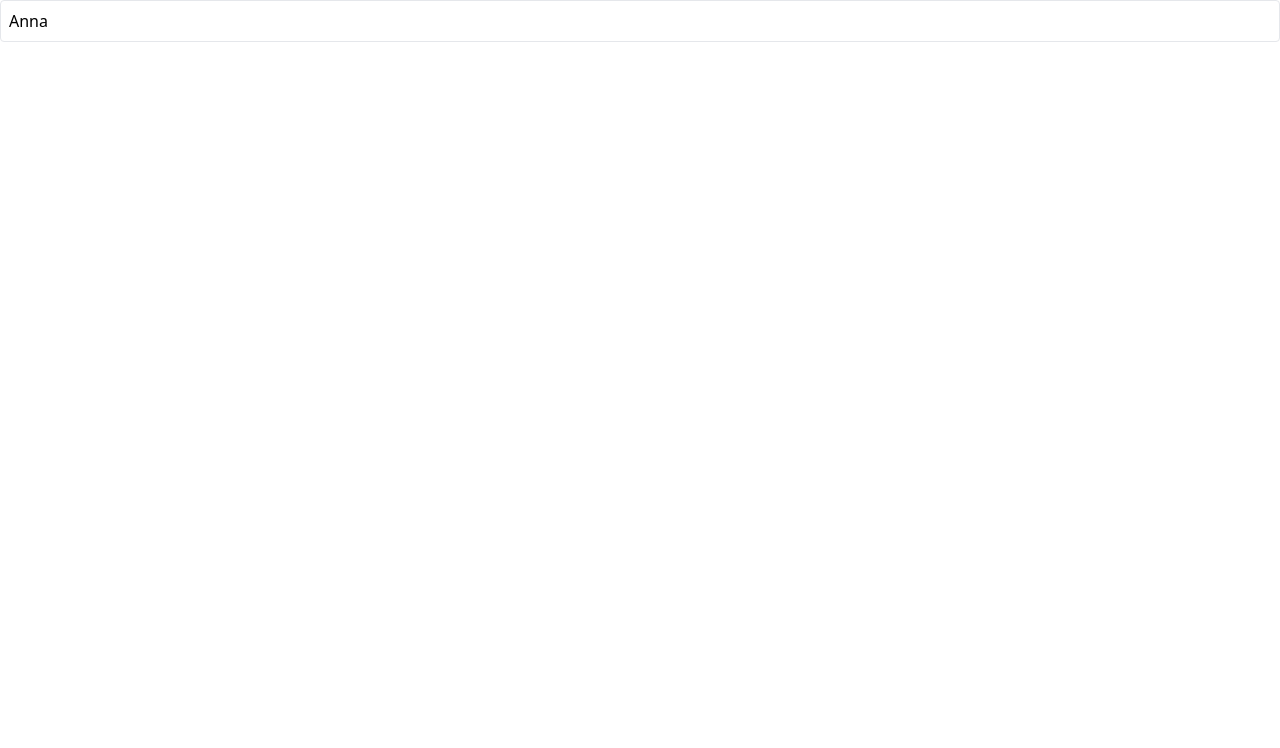
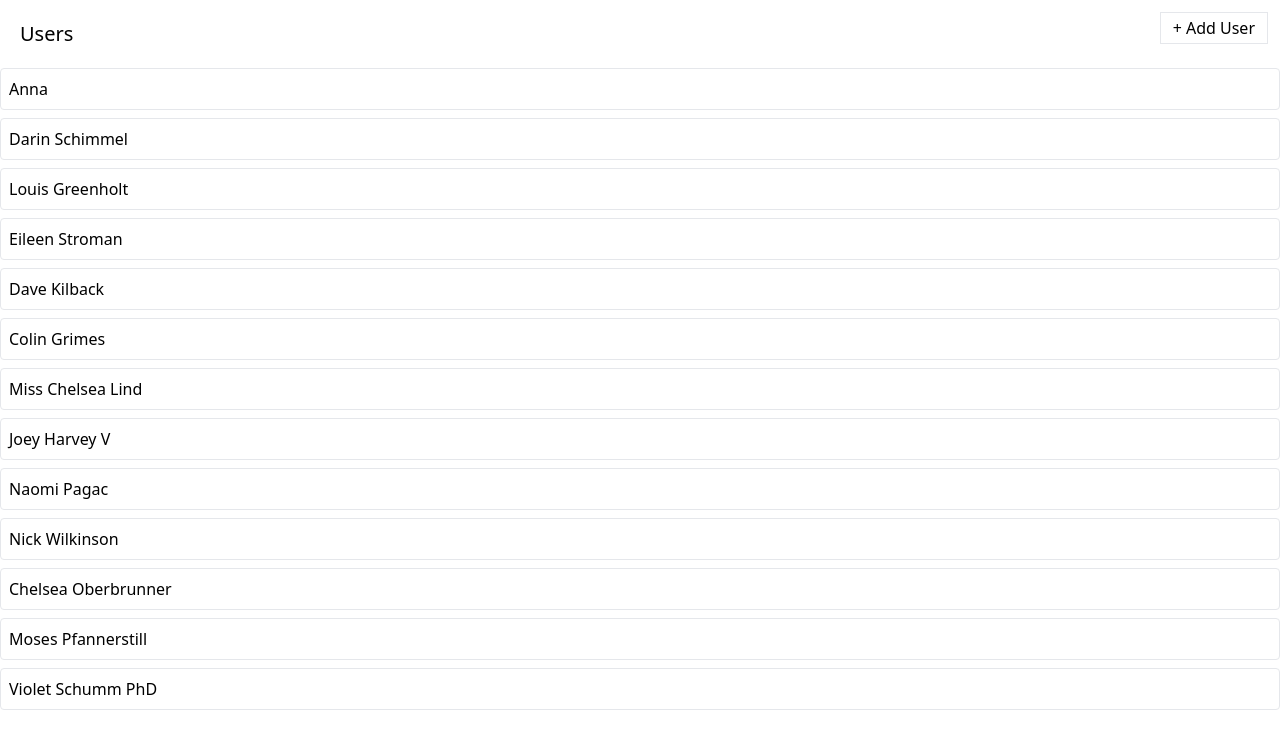
Before and after one commit to klaudiak98/media-redux-course, a React (Create React App) app: page / in a window 1280 px wide. Shown: the top 748 px of the page. Built offline with nearby package versions, Linux system fonts and the light colour scheme; data requests are answered from the project's data file.

Commit message:
Implement adding a new user to the list

```diff
--- a/db.json
+++ b/db.json
@@ -1,7 +1,58 @@
 {
-    "users": [
-        { "id": 1, "name": "Anna" }
-    ],
-    "albums": [],
-    "photos": []
+  "users": [
+    {
+      "id": 1,
+      "name": "Anna"
+    },
+    {
+      "name": "Darin Schimmel",
+      "id": 2
+    },
+    {
+      "name": "Louis Greenholt",
+      "id": 3
+    },
+    {
+      "name": "Eileen Stroman",
+      "id": 4
+    },
+    {
+      "name": "Dave Kilback",
+      "id": 5
+    },
+    {
+      "name": "Colin Grimes",
+      "id": 6
+    },
+    {
+      "name": "Miss Chelsea Lind",
+      "id": 7
+    },
+    {
+      "name": "Joey Harvey V",
+      "id": 8
+    },
+    {
+      "name": "Naomi Pagac",
+      "id": 9
+    },
+    {
+      "name": "Nick Wilkinson",
+      "id": 10
+    },
+    {
+      "name": "Chelsea Oberbrunner",
+      "id": 11
+    },
+    {
+      "name": "Moses Pfannerstill",
+      "id": 12
+    },
+    {
+      "name": "Violet Schumm PhD",
+      "id": 13
+    }
+  ],
+  "albums": [],
+  "photos": []
 }
--- a/src/components/Button.js
+++ b/src/components/Button.js
@@ -1,4 +1,5 @@
 import className from 'classnames';
+import { GoSync } from 'react-icons/go'
 
 const Button = ({
   children,
@@ -9,12 +10,14 @@ const Button = ({
   danger,
   outline,
   rounded,
+  loading,
   ...rest
 }) => {
   const classes = className(
     rest.className,
-    'flex items-center px-3 py-1.5 border',
+    'flex items-center px-3 py-1.5 border h-8',
     {
+      'opacity-80': loading,
       'border-blue-500 bg-blue-500 text-white': primary,
       'border-gray-900 bg-gray-900 text-white': secondary,
       'border-green-500 bg-green-500 text-white': success,
@@ -31,8 +34,8 @@ const Button = ({
   );
 
   return (
-    <button {...rest} className={classes}>
-      {children}
+    <button {...rest} disabled={loading} className={classes}>
+      {loading ? <GoSync className="animate-spin"/> : children}
     </button>
   );
 }
--- a/src/components/UsersList.js
+++ b/src/components/UsersList.js
@@ -1,23 +1,31 @@
 import { useEffect } from "react"
-import { useDispatch, useSelector } from "react-redux"
-import { fetchUsers } from '../store'
+import { useSelector } from "react-redux"
+import { fetchUsers, addUser } from '../store'
+import Button from './Button'
 import Skeleton from "./Skeleton"
+import { useThunk } from "../hooks/useThunk"
 
 const UsersList = () => {
-  const dispatch = useDispatch()
-  const { isLoading, data, error } = useSelector((state) => (
+  const [doFetchUsers, isLoadingUsers, loadingUsersError] = useThunk(fetchUsers)
+  const [doCreateUser, isCreatingUser, creatingUserError] = useThunk(addUser)
+
+  const { data } = useSelector((state) => (
     state.users
   ))
 
   useEffect(()=>{
-    dispatch(fetchUsers())
+    doFetchUsers()
   },[])
 
-  if (isLoading) {
+  const handleUserAdd = () => {
+    doCreateUser()
+  }
+
+  if (isLoadingUsers) {
     return <Skeleton times={5} className="h-10 w-full"/>
   }
 
-  if (error) {
+  if (loadingUsersError) {
     return <div>Error fetching data...</div>
   }
 
@@ -30,7 +38,14 @@ const UsersList = () => {
   ))
 
   return (
-    <div>{renderedUsers}</div>
+    <div>
+      <div className="flex flex-row justify-between m-3">
+        <h1 className="m-2 text-xl">Users</h1>
+        <Button loading={isCreatingUser} onClick={handleUserAdd}>+ Add User</Button>
+        {creatingUserError && 'Error creating user...'}
+      </div>
+      {renderedUsers}
+    </div>
   )
 }
 
--- /dev/null
+++ b/src/hooks/useThunk.js
@@ -0,0 +1,18 @@
+import { useState, useCallback } from "react"
+import { useDispatch } from "react-redux"
+
+export const useThunk = (thunk) => {
+  const [isLoading, setIsLoading] = useState(false)
+  const [error, setError] = useState(null)
+  const dispatch = useDispatch()
+
+  const runThunk = useCallback((arg) => {
+      setIsLoading(true)
+      dispatch(thunk(arg))
+        .unwrap()
+        .catch(err => setError(err))
+        .finally(() => setIsLoading(false))
+  }, [dispatch, thunk])
+
+  return [runThunk, isLoading, error]
+}
--- a/src/store/index.js
+++ b/src/store/index.js
@@ -8,3 +8,4 @@ export const store = configureStore({
 })
 
 export * from './thunks/fetchUsers'
+export * from './thunks/addUser'
--- a/src/store/slices/usersSlice.js
+++ b/src/store/slices/usersSlice.js
@@ -1,5 +1,6 @@
 import { createSlice } from '@reduxjs/toolkit'
 import { fetchUsers } from '../thunks/fetchUsers'
+import { addUser } from '../thunks/addUser'
 
 const usersSlice = createSlice({
     name: 'users',
@@ -20,6 +21,17 @@ const usersSlice = createSlice({
             state.isLoading = false
             state.error = action.error
         })
+        builder.addCase(addUser.pending, (state, action) => {
+            state.isLoading = true
+        })
+        builder.addCase(addUser.fulfilled, (state, action) => {
+            state.isLoading = false
+            state.data.push(action.payload)
+        })
+        builder.addCase(addUser.rejected, (state, action) => {
+            state.isLoading = false
+            state.error = action.error
+        })
     }
 })
 
--- /dev/null
+++ b/src/store/thunks/addUser.js
@@ -0,0 +1,13 @@
+import { createAsyncThunk } from "@reduxjs/toolkit";
+import axios from 'axios'
+import { faker } from '@faker-js/faker'
+
+const addUser = createAsyncThunk('users/add', async () => {
+    const response = await axios.post('http://localhost:3005/users', {
+        name: faker.name.fullName()
+    })
+
+    return response.data
+})
+
+export { addUser }
```
